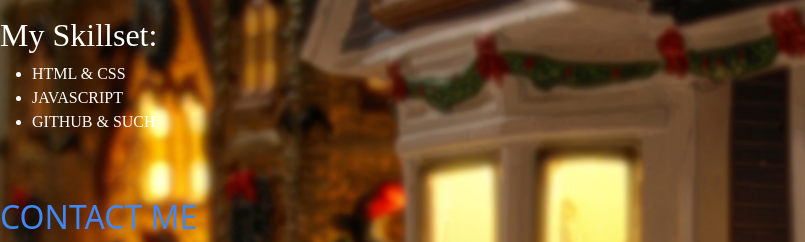
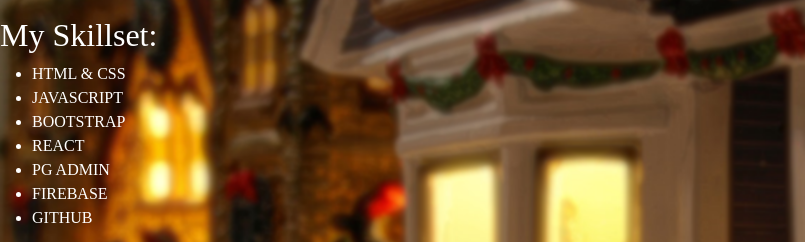
Before and after one commit to WestonDeVoreWork/Portfolio, a plain HTML site: page index.html in a window 1280 px wide. Shown: the part 292-534 px from the top of the page, 0-805 px from the left. Drawn offline with nearby package versions, Linux system fonts and the light colour scheme.

Commit message:
added to my skillset

```diff
--- a/index.html
+++ b/index.html
@@ -46,7 +46,11 @@
         <ul>
           <li>HTML & CSS</li>
           <li>JAVASCRIPT</li>
-          <li>GITHUB & SUCH</li>
+          <li>BOOTSTRAP</li>
+          <li>REACT</li>
+          <li>PG ADMIN</li>
+          <li>FIREBASE</li>
+          <li>GITHUB</li>
         </ul>
       </div>
 
@@ -182,7 +186,7 @@
                     CURRENCIES</button>
                 </form>
 
-                <h1 class="displasy-6" id="results">Results:</h1>
+                <h1 class="display-6" id="results">Results:</h1>
                 <h1 id="resultDisplay"></h1>
 
                 <br>
@@ -227,13 +231,11 @@
 
   <footer class="text-center text-lg-start bg-light text-muted">
     <div class="text-center p-4" style="background-color: rgba(24, 116, 158, 0.678);">
-      <h5>© 2021 Copyright:
+      <h3>© 2021 Copyright:
         <a class="text-reset fw-bold"
           href="https://github.com/WestonDeVoreWork/">https://github.com/WestonDeVoreWork/</a>
         </h3>
     </div>
-  </footer>
-  <br>
   </footer>
 </body>
 <script src="https://cdn.jsdelivr.net/npm/bootstrap@5.1.0/dist/js/bootstrap.bundle.min.js"
--- a/style.js
+++ b/style.js
@@ -45,7 +45,7 @@ function fetchSearchResults() {
         .then(res => res.json())
         .then(data => displayResults(data))
         .catch(err => console.log(err))
-}
+
 
 let displayResults = data => {
     console.log(data);
@@ -58,3 +58,4 @@ let displayResults = data => {
     const jsonConverstionRate = JSON.stringify(converstionRate);
     document.getElementById("resultDisplay").innerHTML = `${jsonConverstionRate}`;
 }
+}
```
